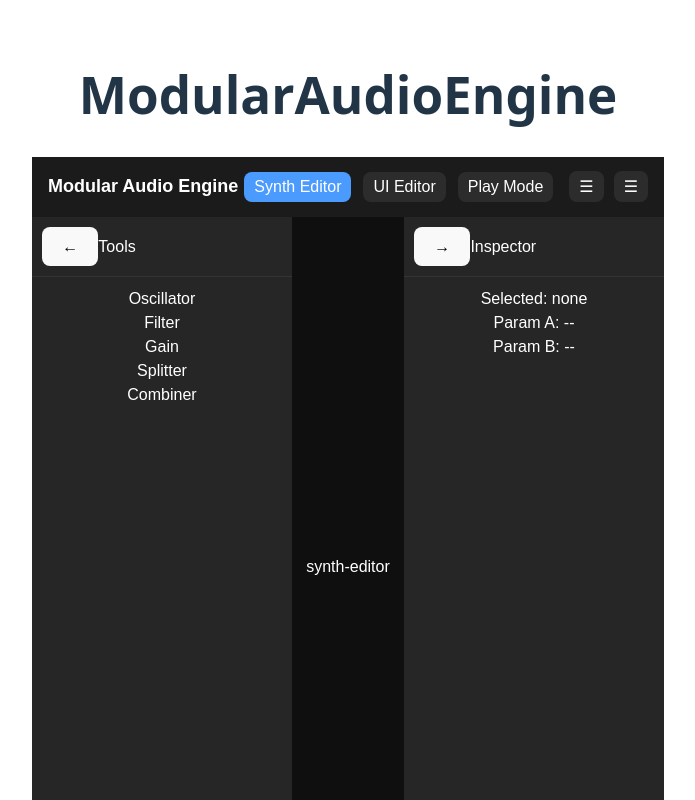
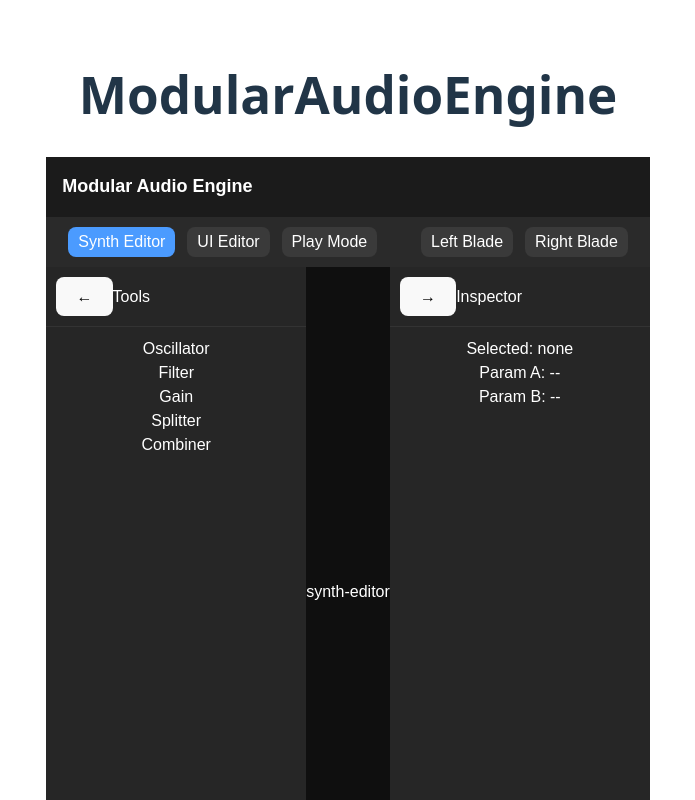
Before and after one commit to abonello/modular-audio-engine, a React (Vite) app: page / in a window 1280 px wide. Shown: the top 800 px of the page, without its empty margins (292-987 px from the left). Built offline with nearby package versions, Linux system fonts and the light colour scheme.

Commit message:
Layout change

```diff
--- a/src/ui/Layout.css
+++ b/src/ui/Layout.css
@@ -5,6 +5,7 @@
   font-family: sans-serif;
 }
 
+/* HEADER */
 .header {
   height: 60px;
   display: flex;
@@ -15,39 +16,43 @@
 }
 
 .headerTitle {
-  flex: 1;
   font-size: 18px;
   font-weight: bold;
 }
 
-.headerControls button {
+/* BANNER */
+.banner {
+  height: 50px;
+  display: flex;
+  align-items: center;
+  justify-content: space-between;
+  padding: 0 16px;
+  background: #2a2a2a;
+  color: white;
+}
+
+.bannerLeft button,
+.bannerRight button {
   margin: 0 6px;
   padding: 6px 10px;
-  background: #2c2c2c;
+  background: #3a3a3a;
   color: white;
   border: none;
   cursor: pointer;
 }
 
-.headerControls button.active {
+.bannerLeft button.active {
   background: #4b9bff;
 }
 
-.bladeToggles button {
-  margin-left: 10px;
-  padding: 6px 10px;
-  background: #2c2c2c;
-  color: white;
-  border: none;
-  cursor: pointer;
-}
-
+/* MAIN AREA */
 .mainArea {
   flex: 1;
   display: flex;
   overflow: hidden;
 }
 
+/* BLADES */
 .blade {
   width: 260px;
   background: #262626;
@@ -82,6 +87,7 @@
   color: white;
 }
 
+/* FOOTER */
 .footer {
   height: 40px;
   display: flex;
--- a/src/ui/Layout.tsx
+++ b/src/ui/Layout.tsx
@@ -9,14 +9,13 @@ import LeftBlade from "./blades/LeftBlade";
 import RightBlade from "./blades/RightBlade";
 
 export default function Layout() {
-  const { mode } = useMode();
-
   return (
     <div className="appRoot">
       <Header />
+      <Banner />
       <div className="mainArea">
         <LeftBlade />
-        <Workspace mode={mode} />
+        <Workspace />
         <RightBlade />
       </div>
       <Footer />
@@ -25,13 +24,19 @@ export default function Layout() {
 }
 
 function Header() {
+  return (
+    <header className="header">
+      <div className="headerTitle">Modular Audio Engine</div>
+    </header>
+  );
+}
+
+function Banner() {
   const { mode, setMode } = useMode();
 
   return (
-    <header className="header">
-      <div className="headerTitle">Modular Audio Engine</div>
-
-      <div className="headerControls">
+    <div className="banner">
+      <div className="bannerLeft">
         <button
           className={mode === "synth-editor" ? "active" : ""}
           onClick={() => setMode("synth-editor")}
@@ -52,15 +57,17 @@ function Header() {
         </button>
       </div>
 
-      <div className="bladeToggles">
-        <button id="leftToggle">☰</button>
-        <button id="rightToggle">☰</button>
+      <div className="bannerRight">
+        <button id="leftToggle">Left Blade</button>
+        <button id="rightToggle">Right Blade</button>
       </div>
-    </header>
+    </div>
   );
 }
 
-function Workspace({ mode }: { mode: string }) {
+function Workspace() {
+  const { mode } = useMode();
+
   return (
     <main className="workspace">
       <div className="workspaceLabel">{mode}</div>
```
